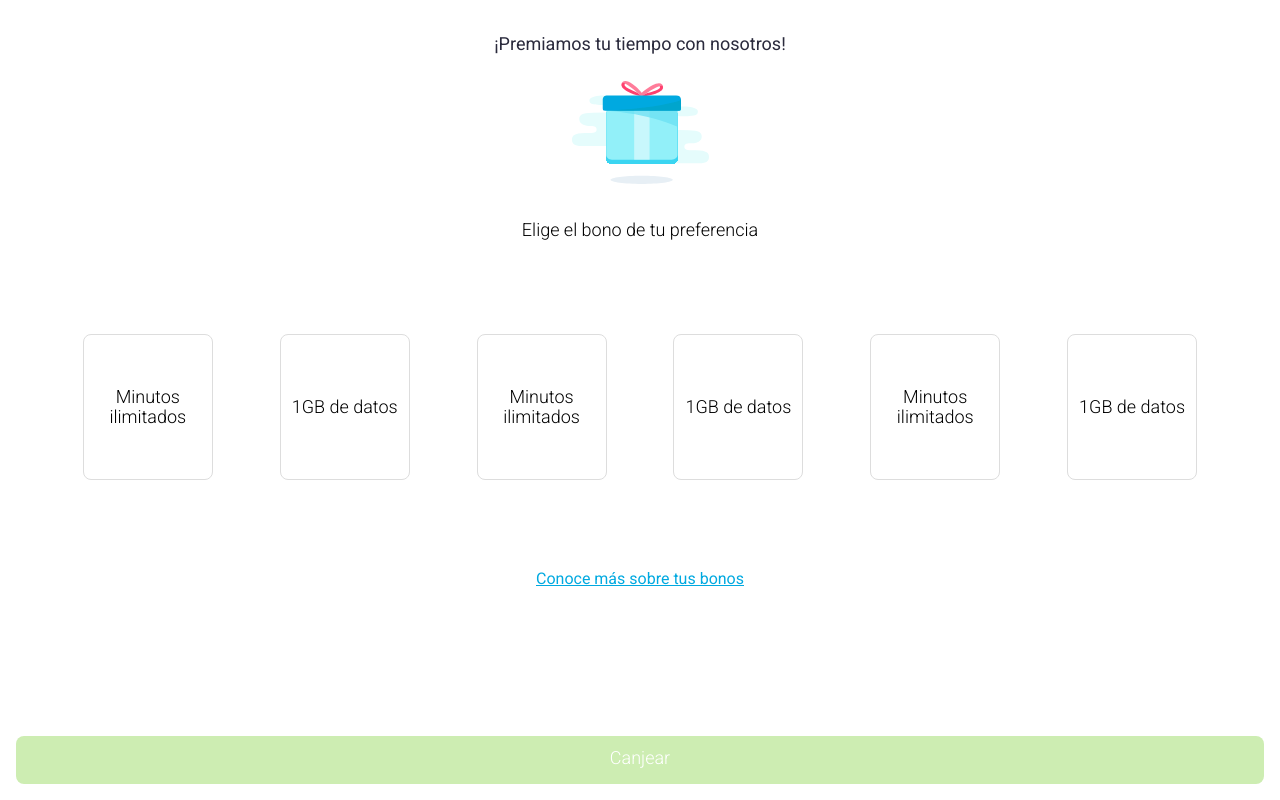
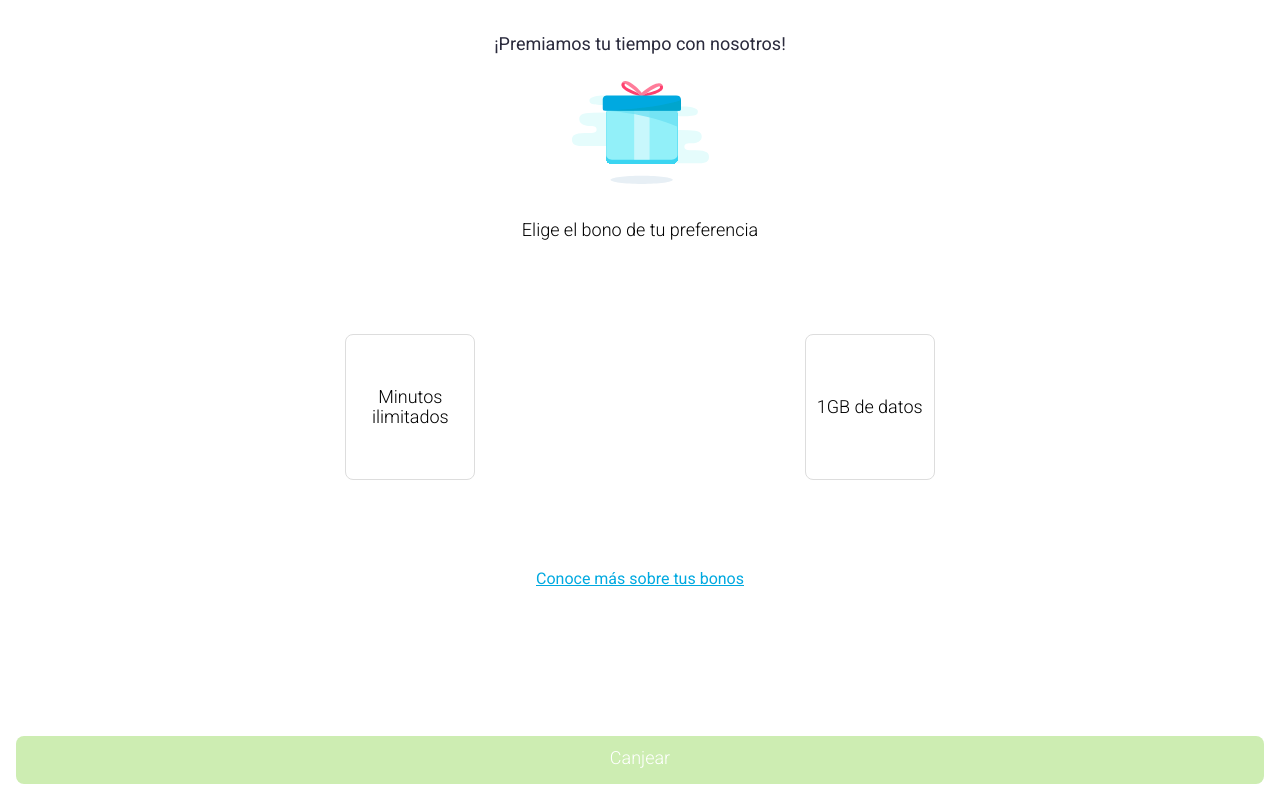
Before and after one commit to JairAnton19/ng-mimovistar-bonoprepago, an Angular app: page / in a window 1280 px wide. Built offline with nearby package versions, Linux system fonts and the light colour scheme.

Commit message:
anhadiendo canje componente

```diff
--- a/src/app/Components/canjed-bonus/canjed-bonus.component.ts
+++ b/src/app/Components/canjed-bonus/canjed-bonus.component.ts
@@ -1,4 +1,5 @@
 import { Component, OnInit } from '@angular/core';
+import { BonoService } from 'src/app/services/bono.service';
 
 @Component({
   selector: 'app-canjed-bonus',
@@ -7,9 +8,13 @@ import { Component, OnInit } from '@angular/core';
 })
 export class CanjedBonusComponent implements OnInit {
 
-  constructor() { }
+  constructor(
+    private _bonusService: BonoService
+  ) { }
 
   ngOnInit() {
+    let bono = this._bonusService.getBono();
+    console.log(bono)
   }
 
 }
--- a/src/app/Components/initial/initial.component.html
+++ b/src/app/Components/initial/initial.component.html
@@ -20,7 +20,7 @@
     <div class="tdp-first-detail">
 
       <label class="tdp-text-detail">Conoce más sobre tus bonos</label>
-      <div [ngClass]="buttonClases()">
+      <div [ngClass]="buttonClases()" (click)="sendData()">
         <label>Canjear</label>
       </div>
     </div>
--- a/src/app/Components/initial/initial.component.ts
+++ b/src/app/Components/initial/initial.component.ts
@@ -1,4 +1,7 @@
+import { Bono } from './../../models/bono.model';
 import { Component, OnInit } from '@angular/core';
+import { BonoService } from 'src/app/services/bono.service';
+import { Router } from '@angular/router';
 
 @Component({
   selector: 'app-initial',
@@ -8,22 +11,26 @@ import { Component, OnInit } from '@angular/core';
 export class InitialComponent implements OnInit {
 
   checked: boolean = false;
+  bonoSelected: Bono;
   listOfBonos: any[] = [
-    {bonoPrepago: "Minutos ilimitados", selected:false},
-    {bonoPrepago: "1GB de datos",selected:false },
-    {bonoPrepago: "Minutos ilimitados", selected:false},
-    {bonoPrepago: "1GB de datos",selected:false },
-    {bonoPrepago: "Minutos ilimitados", selected:false},
-    {bonoPrepago: "1GB de datos",selected:false },
+    {bonoPrepago: "Minutos ilimitados", type:'call', selected:false},
+    {bonoPrepago: "1GB de datos",type:'internet', selected:false },
   ]
 
-  constructor() { }
+  constructor(
+    private bonoService: BonoService,
+    private route: Router
+
+  ) { }
 
   ngOnInit() {
   }
 
   public selectedBono(index: number): void{
     this.checked = true;
+    this.bonoSelected.name = this.listOfBonos[index].bonoPrepago;
+    this.bonoSelected.type = this.listOfBonos[index].type;
+
     for(let i = 0; i < this.listOfBonos.length; i++){
       if(i == index){
         this.listOfBonos[index].selected = true;
@@ -35,8 +42,8 @@ export class InitialComponent implements OnInit {
     console.log(this.listOfBonos[index]);
   }
 
+  // change button clases
   public buttonClases(){
-
     if(this.checked){
       return ['tdp-button'];
     }else{
@@ -44,4 +51,11 @@ export class InitialComponent implements OnInit {
     }
   }
 
+  //Set data of bonus selected
+  public sendData():void{
+    this.bonoService.setBono(this.bonoSelected);
+    this.route.navigate(['/canje']);
+
+  }
+
 }
--- a/src/app/app-routing.module.ts
+++ b/src/app/app-routing.module.ts
@@ -1,9 +1,11 @@
 import { NgModule } from '@angular/core';
 import { Routes, RouterModule } from '@angular/router';
 import { InitialComponent } from './Components/initial/initial.component';
+import { CanjedBonusComponent } from './Components/canjed-bonus/canjed-bonus.component';
 
 const routes: Routes = [
-  {path:'', component:InitialComponent}
+  { path:'', component:InitialComponent },
+  { path:'canje', component:CanjedBonusComponent }
 ];
 
 @NgModule({
--- /dev/null
+++ b/src/app/models/bono.model.ts
@@ -0,0 +1,4 @@
+export class Bono{
+    name:string;
+    type:string;
+}
--- /dev/null
+++ b/src/app/services/bono.service.ts
@@ -0,0 +1,25 @@
+import { Injectable } from '@angular/core';
+import { Bono } from '../models/bono.model';
+
+@Injectable({
+  providedIn: 'root'
+})
+export class BonoService {
+
+  private bono: Bono;
+  constructor() {
+
+  }
+
+  public getBono() {
+    // this.bono = JSON.parse(sessionStorage.getItem('bonoSelected'));
+    return this.bono;
+  }
+
+  setBono(bono:Bono) {
+    return  this.bono = bono;
+
+  }
+
+
+}
```
Also changed, not shown: 1 other file (tests, documents, lock files or other folders).
